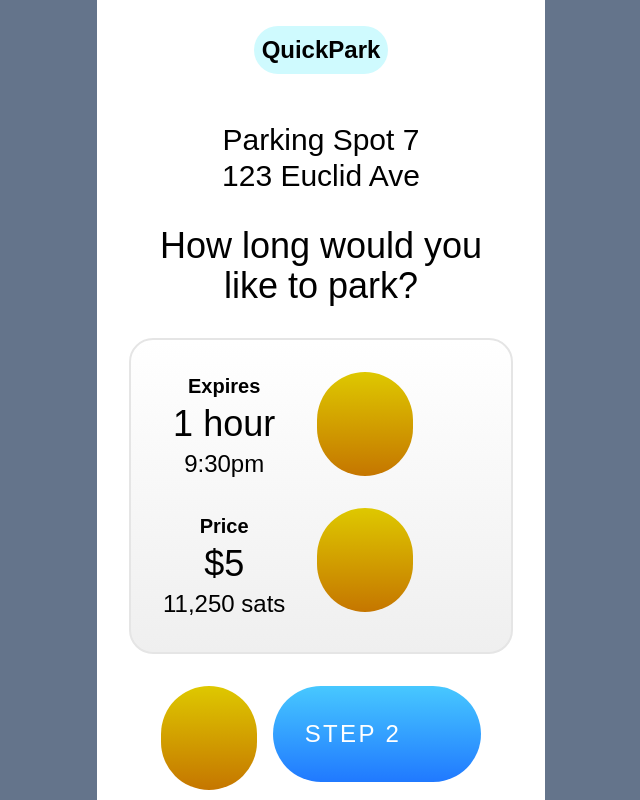
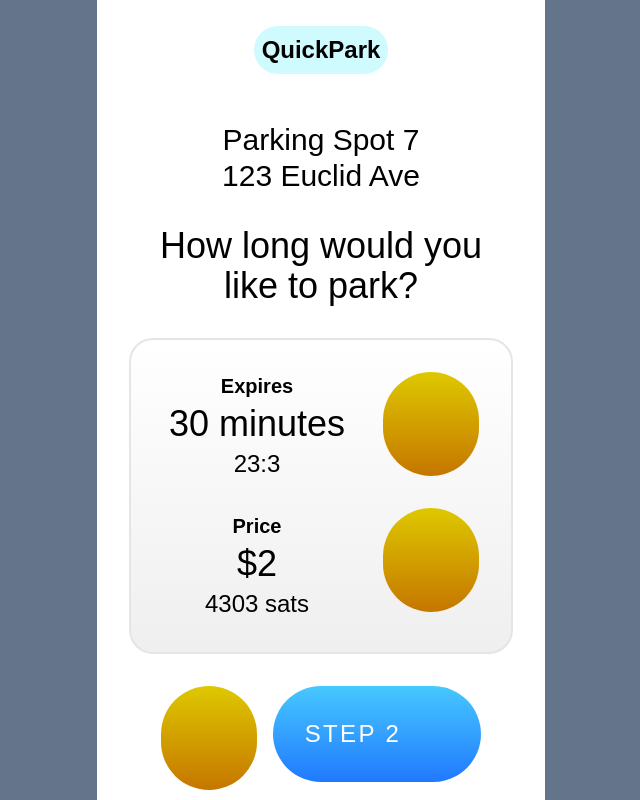
Before and after one commit to atlantabitdevs/park-lightning, a React (Create React App) app in the folder frontend/: page /step1 in a window 1280 px wide. Shown: the whole page, without its empty margins (319-959 px from the left). Built offline with nearby package versions, Linux system fonts and the light colour scheme; some icons are missing.

Commit message:
Time and price calc

```diff
--- a/frontend/src/components/Button.jsx
+++ b/frontend/src/components/Button.jsx
@@ -1,4 +1,4 @@
-const Button = ({size, importance, children, href}) => {
+const Button = ({size, importance, children, onClick}) => {
   let color;
   if(importance === "primary" && size !== "minimal") {
     color = "text-white bg-gradient-to-b from-prk-blue-light to-prk-blue"
@@ -21,7 +21,7 @@
   let styles = "rounded-full font-display text-2xl uppercase tracking-widest text-center" + " " + sizing + " " + color
 
   return (
-    <button className={styles} href={href}>
+    <button className={styles} onClick={onClick}>
       {children}
     </button>
   );
--- a/frontend/src/components/Step1.jsx
+++ b/frontend/src/components/Step1.jsx
@@ -1,12 +1,37 @@
-import OrderDetails from './OrderDetails';
-import Header from './Header';
-import DurationSelection from './DurationSelection';
 import {ArrowLeftIcon, ArrowRightIcon, MinusIcon, PlusIcon} from '@bitcoin-design/bitcoin-icons-react/filled';
 import Page from './Page';
 import Button from './Button';
 import {Link} from 'react-router-dom';
+import React from 'react';
 
 const ParkingUserLanding = () => {
+    const [timeIncrements, setTimeIncrements] = React.useState(1)
+    const timeUnit = 30 // minutes
+    const timeMax = 1440 // 24 * 30 minutes
+    const timeMin = 30
+    const [expiry, setExpiry] = React.useState(new Date())
+    const [btcPrice, setBtcPrice] = React.useState(46482.17)
+    const price = 2
+
+    const increaseTime = () => {
+      if((timeIncrements * timeUnit) < timeMax) {
+        setTimeIncrements(timeIncrements + 1)
+        buildExpiry()
+      }
+    }
+
+    const decreaseTime = () => {
+      if((timeIncrements * timeUnit) > timeMin) {
+        setTimeIncrements(timeIncrements - 1)
+        buildExpiry()
+      }
+    }
+
+    const buildExpiry = () => {
+      let newExpiry = new Date(expiry.getTime() + (timeIncrements * timeUnit * 60 * 1000))
+      setExpiry(newExpiry)
+    }
+
     return (
       <Page>
         <p className="text-3xl">
@@ -18,23 +43,23 @@
         </p>
 
         <div className="bg-gradient-to-b from-white to-prk-gray-light border-solid border-2 border-neutral-200 w-full p-8 rounded-3xl flex flex-row space-x-8">
-          <div className="space-y-8">
+          <div className="space-y-8 basis-8/12">
             <div className="space-y-1">
               <h3 className="font-bold text-xl">Expires</h3>
-              <p className="text-4xl">1 hour</p>
-              <p className="text-2xl">9:30pm</p>
+              <p className="text-4xl">{timeIncrements === 1 ? '30 minutes' : ((timeIncrements * timeUnit)/60) + ' hours'}</p>
+              <p className="text-2xl">{expiry.getHours() + ":" + expiry.getMinutes()}</p>
             </div>
             <div className="space-y-1">
               <h3 className="font-bold text-xl">Price</h3>
-              <p className="text-4xl">$5</p>
-              <p className="text-2xl">11,250 sats</p>
+              <p className="text-4xl">${timeIncrements * price}</p>
+              <p className="text-2xl">{ (((timeIncrements* price)/btcPrice) * 100000000).toFixed(0) } sats</p>
             </div>
           </div>
-          <div className="flex flex-col space-y-8">
-            <Button size="large" importance="secondary" href="/test">
+          <div className="flex flex-col space-y-8 basis-4/12">
+            <Button size="large" importance="secondary" href="/test" onClick={increaseTime}>
               <PlusIcon className="w-8 h-8" />
             </Button>
-            <Button size="large" importance="secondary" href="/test">
+            <Button size="large" importance="secondary" href="/test" onClick={decreaseTime}>
               <MinusIcon className="w-8 h-8" />
             </Button>
           </div>
```
